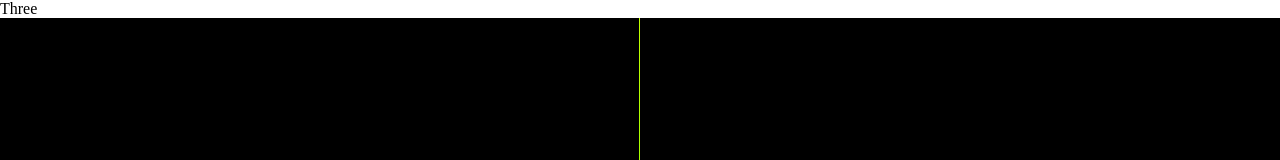
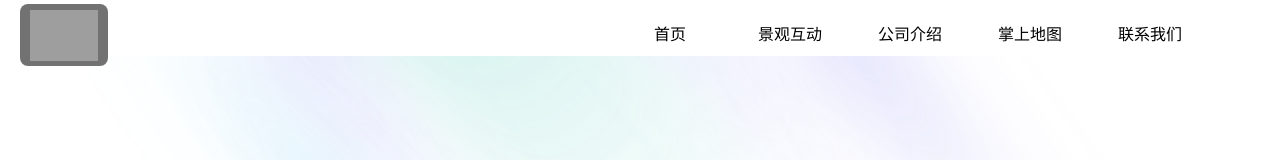
Before and after one commit to zhuxinhuan/main, a React (Vite) app: page / in a window 1280 px wide. Shown: the top 160 px of the page. Built offline with nearby package versions, Linux system fonts and the light colour scheme; grey boxes are pictures that could not be loaded.

Commit message:
切换回网页

```diff
--- a/src/App.tsx
+++ b/src/App.tsx
@@ -1,8 +1,8 @@
 import { FC, useState } from "react";
-// import { RouterProvider } from "react-router-dom";
+import { RouterProvider } from "react-router-dom";
 import { GlobalContext } from "@/context";
-// import router from "@/routers";
-import Three from "@/views/threeDemo";
+import router from "@/routers";
+// import Three from "@/views/threeDemo";
 interface GlobalContext {
   top: number;
   setTop: (theme?: number) => void;
@@ -18,8 +18,8 @@ const App: FC = () => {
   return (
     <>
       <GlobalContext.Provider value={contextVal}>
-        {/* <RouterProvider router={router} /> */}
-        <Three />
+        <RouterProvider router={router} />
+        {/* <Three /> */}
       </GlobalContext.Provider>
     </>
   );
```
